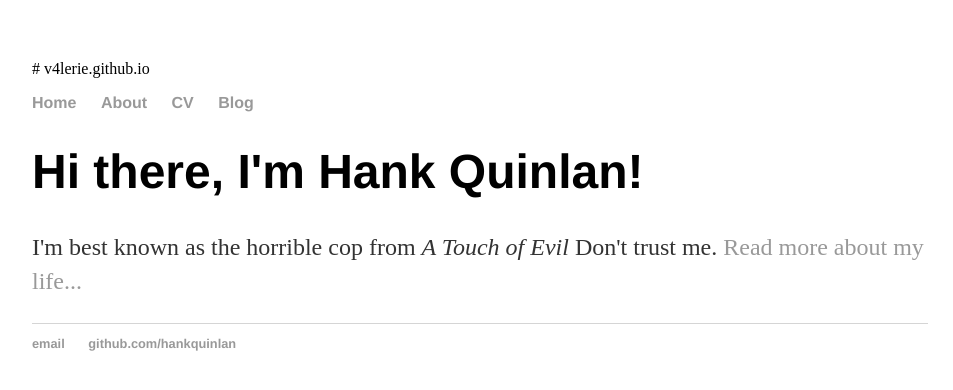
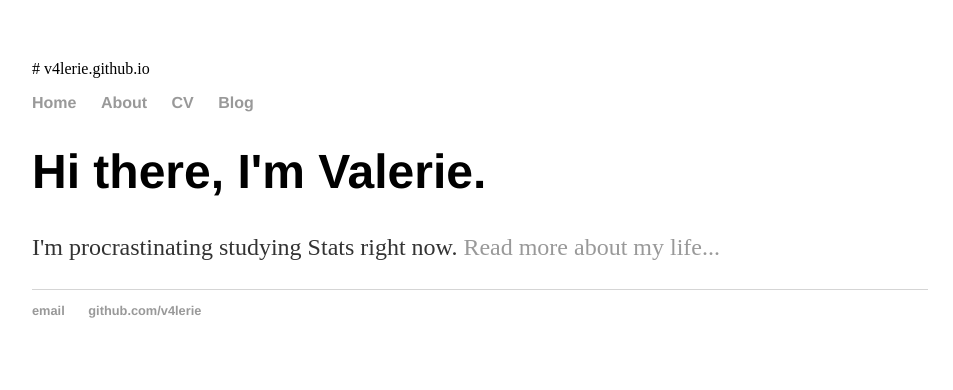
Before and after one commit to v4lerie/v4lerie.github.io, a plain HTML site: page index.html in a window 1280 px wide. Shown: the whole page, without its empty margins (160-1113 px from the left). Drawn offline with Linux system fonts and the light colour scheme.

Commit message:
Update index.html

```diff
--- a/index.html
+++ b/index.html
@@ -3,7 +3,7 @@
 <!DOCTYPE html>
 <html>
 	<head>
-		<title>Hank Quinlan, Horrible Cop</title>
+		<title>v4lerie.hub</title>
 		<!-- link to main stylesheet -->
 		<link rel="stylesheet" type="text/css" href="/css/main.css">
 	</head>
@@ -18,14 +18,14 @@
 		</nav>
 		<div class="container">
     		<div class="blurb">
-        		<h1>Hi there, I'm Hank Quinlan!</h1>
-				<p>I'm best known as the horrible cop from <em>A Touch of Evil</em> Don't trust me. <a href="/about">Read more about my life...</a></p>
+        		<h1>Hi there, I'm Valerie.</h1>
+				<p>I'm procrastinating studying Stats right now. <a href="/about">Read more about my life...</a></p>
     		</div><!-- /.blurb -->
 		</div><!-- /.container -->
 		<footer>
     		<ul>
-        		<li><a href="mailto:hankquinlanhub@gmail.com">email</a></li>
-        		<li><a href="https://github.com/hankquinlan">github.com/hankquinlan</a></li>
+        		<li><a href="mailto:valerie.vlh01@gmail.com">email</a></li>
+        		<li><a href="https://github.com/v4lerie">github.com/v4lerie</a></li>
 			</ul>
 		</footer>
 	</body>
```
